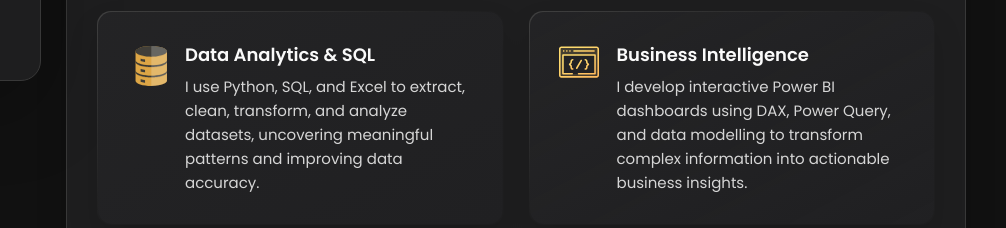
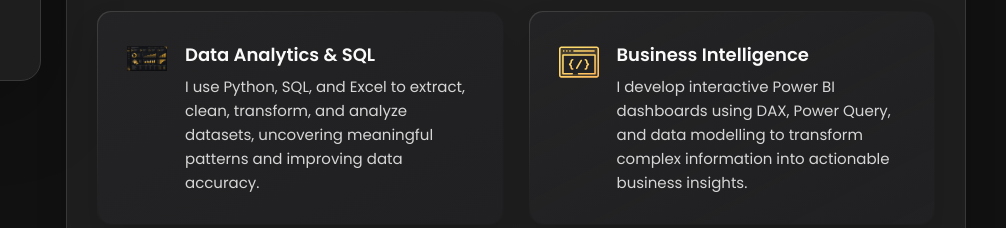
Before and after one commit to snehpatel0603/Sneh_Portfolio_Website, a plain HTML site: page index.html in a window 1280 px wide. Shown: the part 572-800 px from the top of the page, 274-1280 px from the left. Drawn offline with nearby package versions, Linux system fonts and the light colour scheme.

Commit message:
Update index.html
data_analytics_SQL_icon.png update

```diff
--- a/index.html
+++ b/index.html
@@ -237,7 +237,7 @@
             <li class="service-item">
 
               <div class="service-icon-box">
-                <img src="database-management-icon.svg"
+                <img src="data_analytics_SQL_icon.png"
                 alt="database management icon" width="40">
               </div>
 
```
